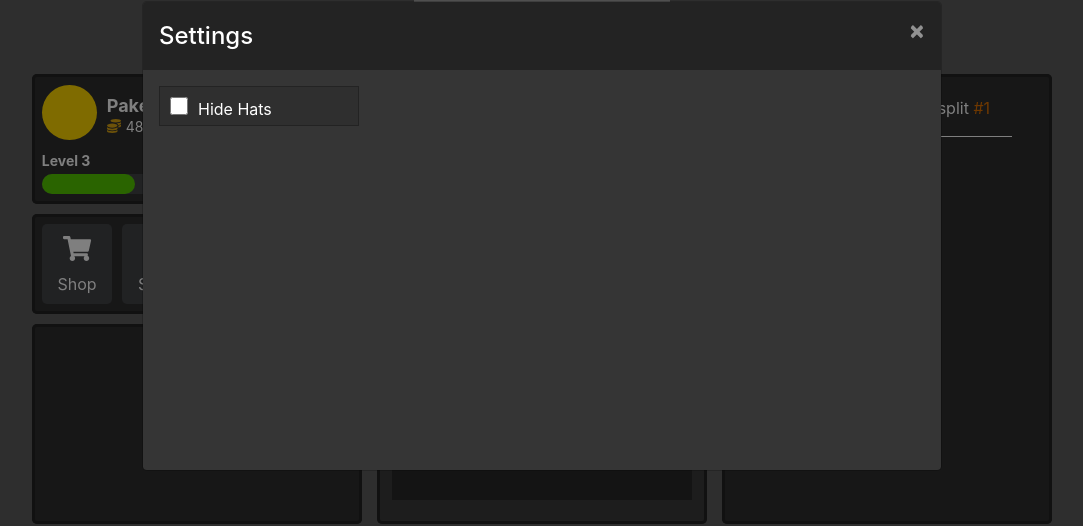
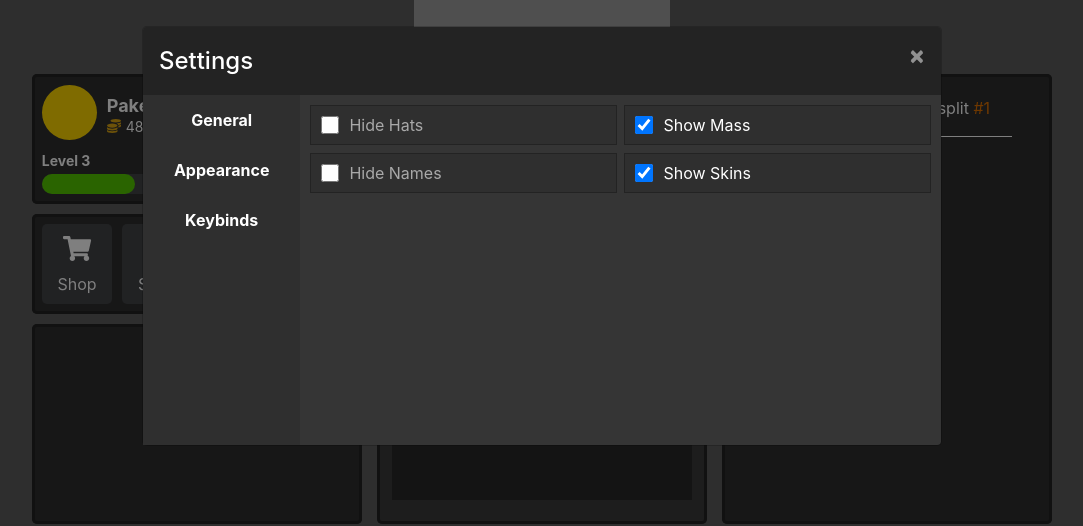
Before and after one commit to timlangner/bublex-client, a React (Create React App) app: page / in a window 1280 px wide. Both pictures are taken after a click on the button 563 px from the left and 315 px from the top of the page. Shown: the part 164-690 px from the top of the page, without its empty margins (98-1181 px from the left). Built offline with nearby package versions, Linux system fonts and the light colour scheme; grey boxes are pictures that could not be loaded.

Commit message:
:construction: Add settings modal panels & checkboxes

```diff
--- a/src/components/modals/settings/Settings.jsx
+++ b/src/components/modals/settings/Settings.jsx
@@ -3,6 +3,11 @@ import Modal from 'react-bootstrap/Modal';
 import './settings.scss';
 
 const Settings = (props) => {
+    const [hideHats, setHideHats] = useState(false);
+    const [showMass, setShowMass] = useState(true);
+    const [hideNames, setHideNames] = useState(false);
+    const [showSkins, setShowSkins] = useState(true);
+
     return (
         <Modal
             {...props}
@@ -17,12 +22,90 @@ const Settings = (props) => {
                 </Modal.Title>
             </Modal.Header>
             <Modal.Body
-                style={{minHeight: 'calc(100vh - 400px)', overflowY: 'auto'}}
+                style={{minHeight: 'calc(100vh - 450px)', overflowY: 'auto'}}
             >
-            <div className="label-group">
-                <input type="checkbox" id="settings-input" />
-                <label htmlFor="settings-input">Hide Hats</label>
-            </div>
+                <nav>
+                    <div>
+                        <button
+                            className="general-settings"
+                            onClick={console.log}
+                        >
+                            General
+                        </button>
+                        <button
+                            className="appearance-settings"
+                            onClick={console.log}
+                        >
+                            Appearance
+                        </button>
+                        <button
+                            className="keybinds-settings"
+                            onClick={console.log}
+                        >
+                            Keybinds
+                        </button>
+                    </div>
+                </nav>
+                <main>
+                    <div className="checkbox-double">
+                        <div
+                            className="label-group"
+                            onClick={() => setHideHats(!hideHats)}
+                        >
+                            <input
+                                type="checkbox"
+                                checked={hideHats}
+                            />
+                            <label
+                                style={!hideHats ? {color: 'darkgray'} : null}
+                            >
+                                Hide Hats
+                            </label>
+                        </div>
+                        <div
+                            className="label-group"
+                            onClick={() => setShowMass(!showMass)}
+                        >
+                            <input
+                                type="checkbox"
+                                checked={showMass}
+                            />
+                            <label
+                                style={!showMass ? {color: 'darkgray'} : null}
+                            >
+                                Show Mass
+                            </label>
+                        </div>
+                        <div
+                            className="label-group"
+                            onClick={() => setHideNames(!hideNames)}
+                        >
+                            <input
+                                type="checkbox"
+                                checked={hideNames}
+                            />
+                            <label
+                                style={!hideNames ? {color: 'darkgray'} : null}
+                            >
+                                Hide Names
+                            </label>
+                        </div>
+                        <div
+                            className="label-group"
+                            onClick={() => setShowSkins(!showSkins)}
+                        >
+                            <input
+                                type="checkbox"
+                                checked={showSkins}
+                            />
+                            <label
+                                style={!showSkins ? {color: 'darkgray'} : null}
+                            >
+                                Show Skins
+                            </label>
+                        </div>
+                    </div>
+                </main>
             </Modal.Body>
         </Modal>
     );
--- a/src/components/modals/settings/settings.scss
+++ b/src/components/modals/settings/settings.scss
@@ -11,18 +11,76 @@
     }
   }
 
+  .modal-body {
+    display: flex;
+    padding: 0;
+
+    nav {
+      height: calc(100vh - 450px);
+      width: 200px;
+      background-color: rgb(47, 47, 47);
+
+      button {
+        width: 100%;
+        height: 50px;
+        color: white;
+        background-color: rgb(47, 47, 47);
+        font-weight: bold;
+        border: none;
+
+        &:focus {
+          outline: none;
+        }
+
+        &:hover {
+          background-color: #353535;
+          cursor: pointer;
+        }
+
+        &:focus {
+          background-color: #353535;
+        }
+      }
+    }
+
+    main {
+      margin: 10px 2.5px 10px 10px;
+      width: 100%;
+
+      .checkbox-double {
+        width: 100%;
+        display: flex;
+        flex-direction: row;
+        flex-wrap: wrap;
+      }
+
       .label-group {
         height: 40px;
-    width: 200px;
+        max-width: calc(50% - 7.5px);
+        min-width: calc(50% - 7.5px);
+        flex: 1;
+        margin-right: 7.5px;
+        margin-bottom: 7.5px;
         border: 1px solid rgba(35, 35, 35, 1);
         background-color: rgb(47, 47, 47);
         user-select: none;
+        display: flex;
+        align-items: center;
+        cursor: pointer;
 
         input {
           height: 18px;
           width: 18px;
           margin: 10px;
-      cursor: pointer;
+          pointer-events: none;
+        }
+
+        label {
+          font-size: 16px;
+          margin-bottom: 0;
+          pointer-events: none;
         }
       }
     }
+  }
+}
```
Lines whose indentation alone changed are shown as unchanged.
